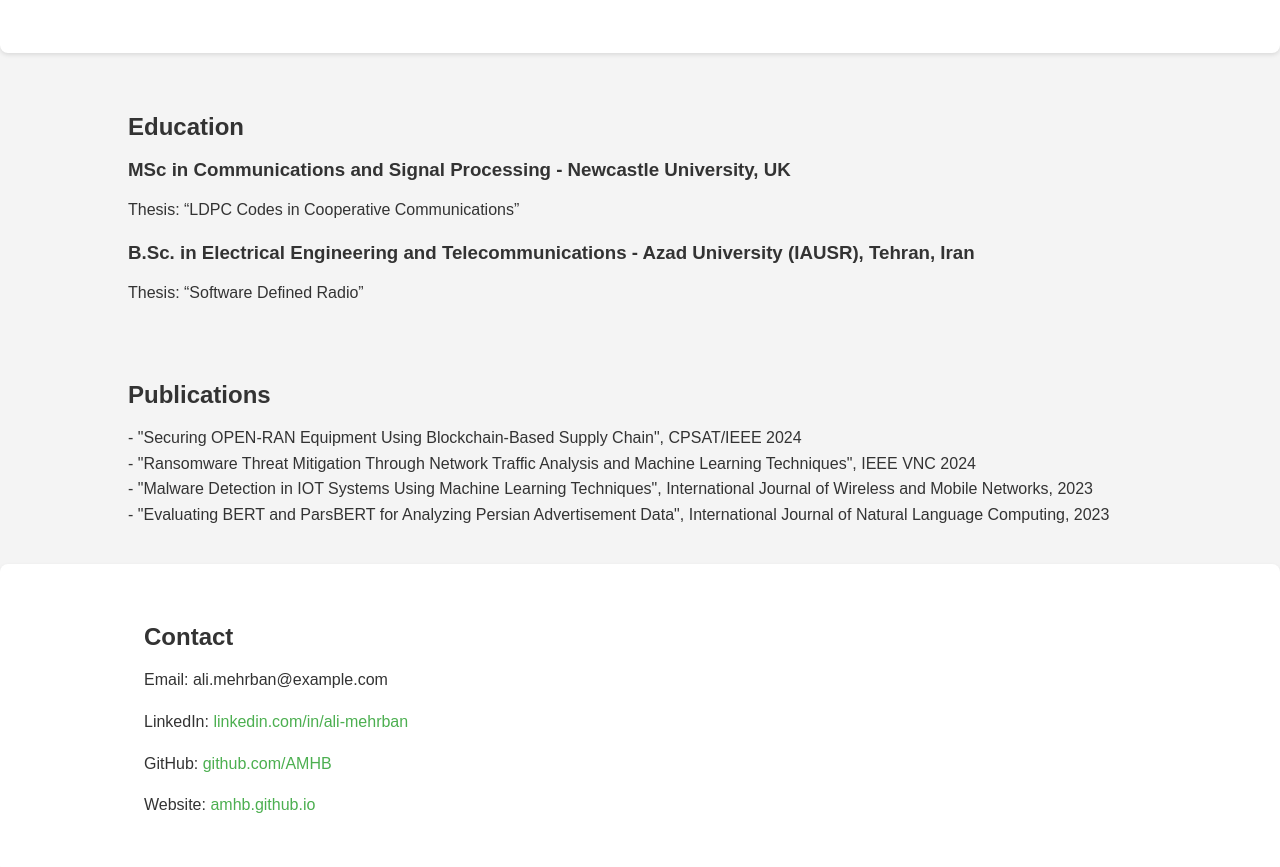
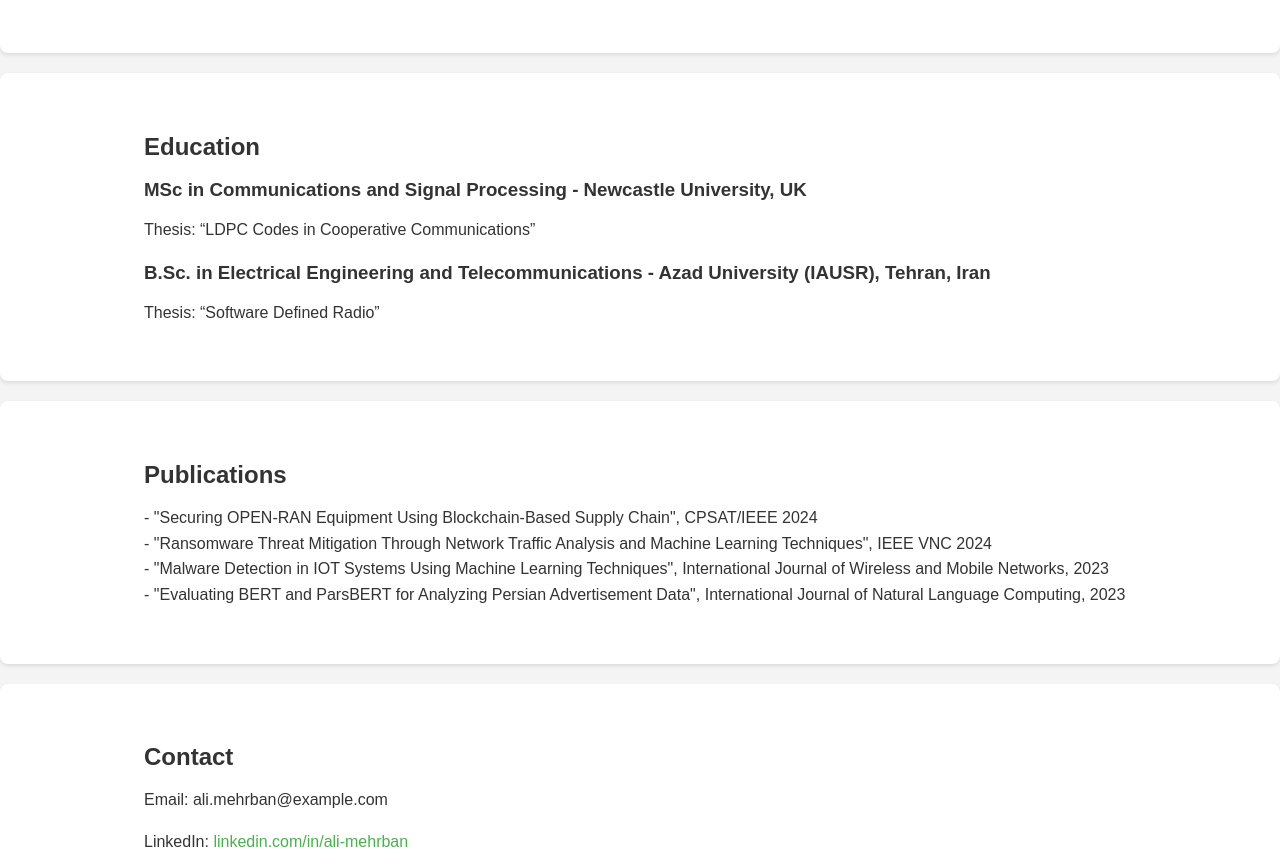
Before and after one commit to AMHB/amhb.github.io, a plain HTML site: page index.html in a window 1280 px wide. Shown: the part 887-1754 px from the top of the page. Drawn offline with Linux system fonts and the light colour scheme.

Commit message:
Update styles.css

```diff
--- a/styles.css
+++ b/styles.css
@@ -39,7 +39,7 @@ p {
     line-height: 1.6;
 }
 
-.about, .experience, .contact {
+.about, .experience, .education, .publications, .contact {
     background-color: white;
     margin-bottom: 20px;
     padding: 20px;
```
